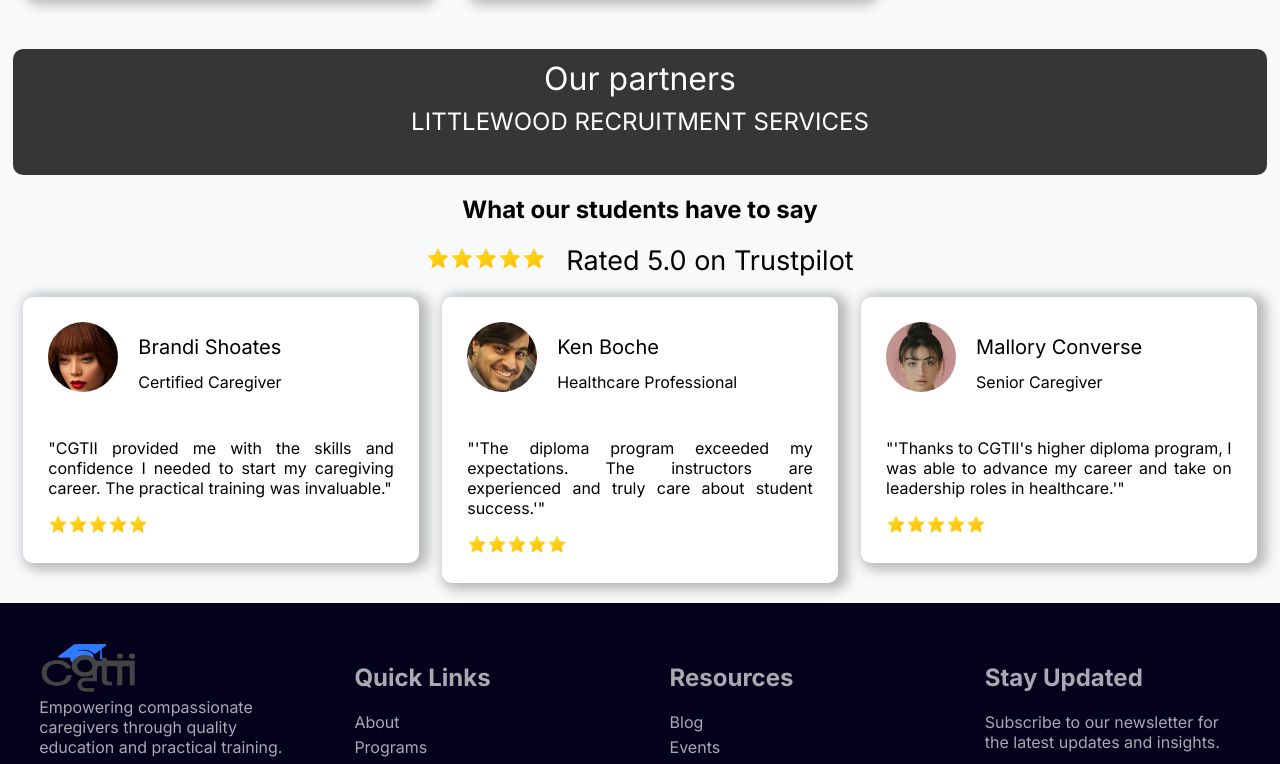
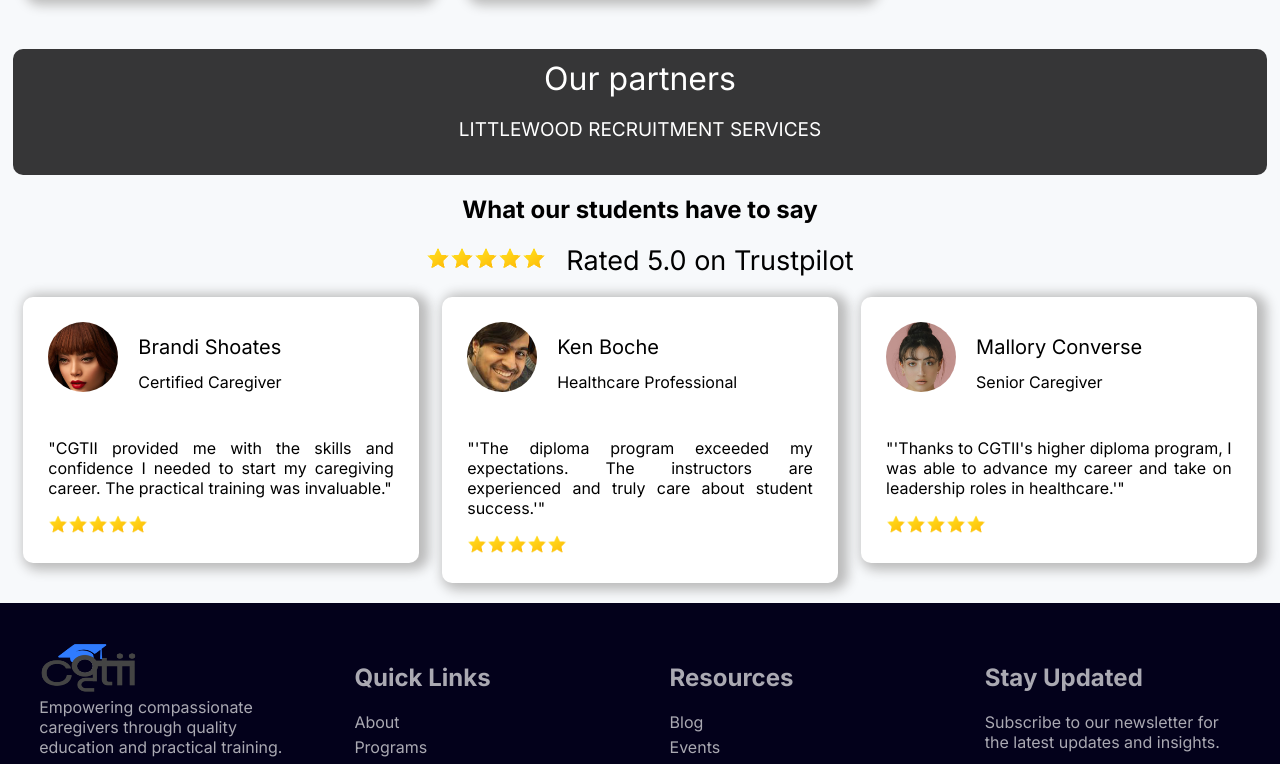
Before and after one commit to ObiKennedi/carti, a Next.js app: page / in a window 1280 px wide. Shown: the part 2192-2956 px from the top of the page. Built offline with nearby package versions, Linux system fonts and the light colour scheme.

Commit message:
pathnrer

```diff
--- a/component/pathners/globals.scss
+++ b/component/pathners/globals.scss
@@ -22,7 +22,7 @@
 
         > p {
             width: 100%;
-            font-size: 24px;
+            font-size: 19px;
             opacity: 0;
             position: absolute;
             left: 50%;
```
